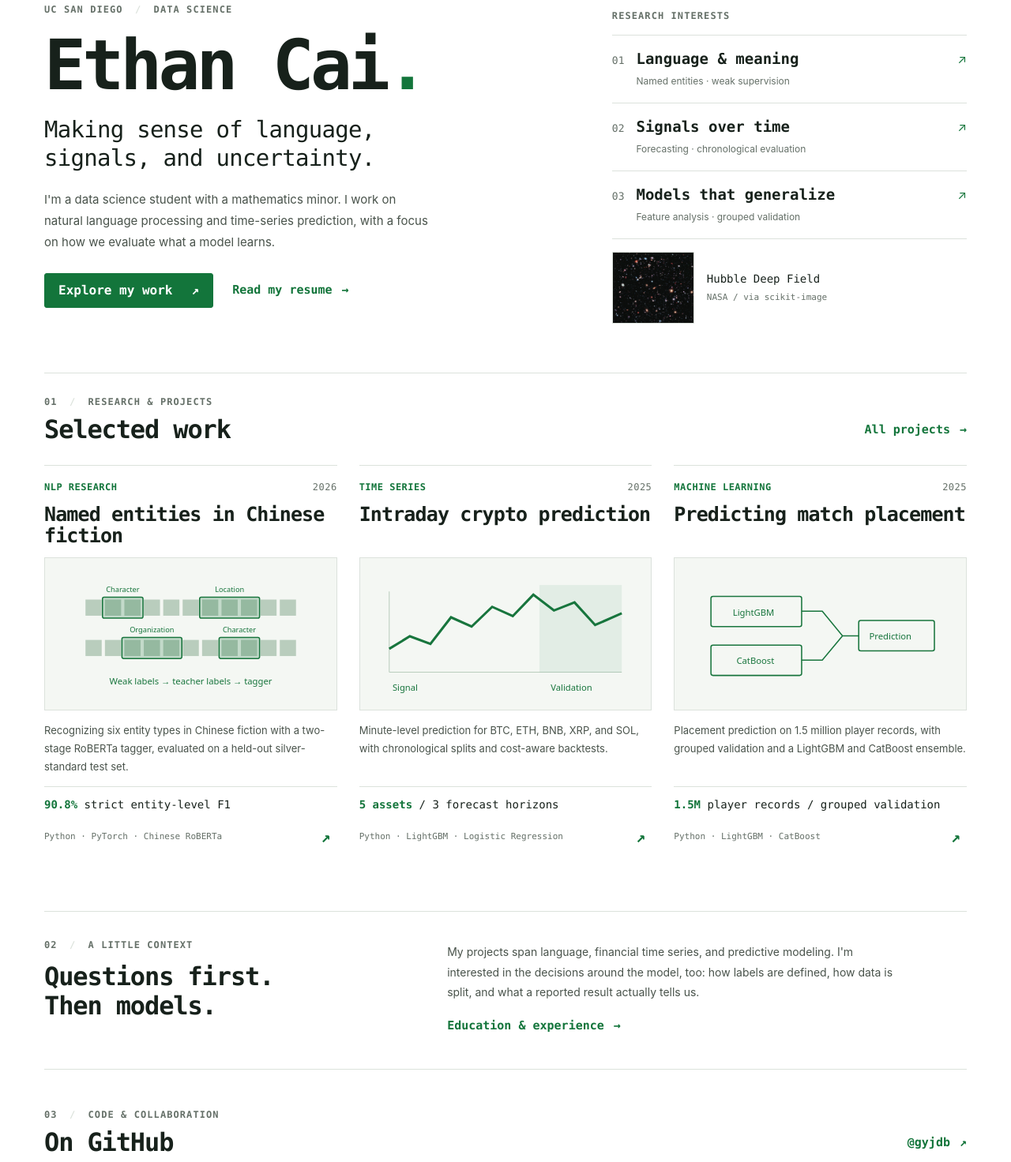
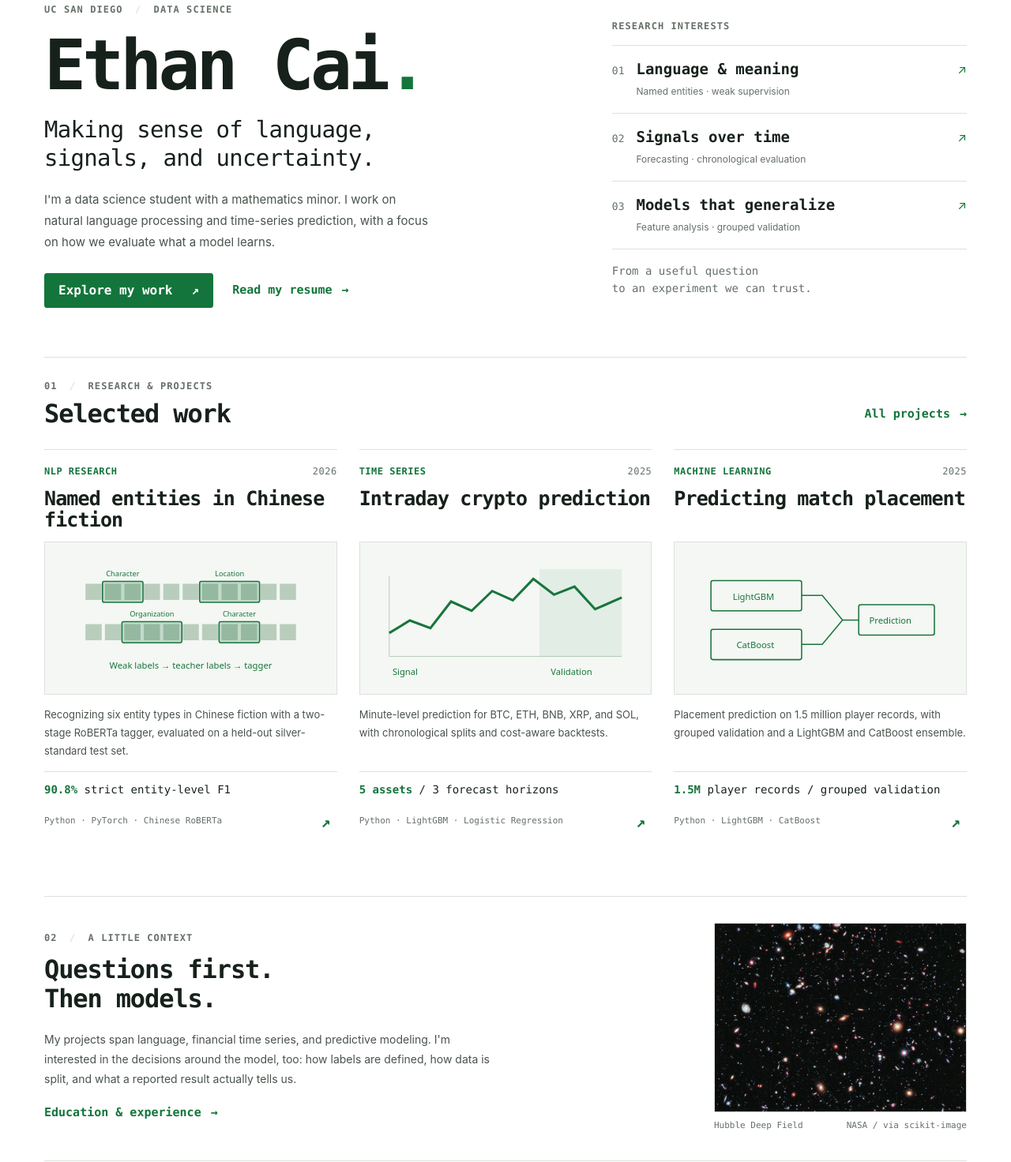
Before and after one commit to gyjdb/portfolio, a plain HTML site: page index.html in a window 1280 px wide. Shown: the part 148-1620 px from the top of the page at 79% size. Drawn offline with Linux system fonts and the light colour scheme; no server answers; a web font is replaced by a local one.

Commit message:
Integrate homepage photo into the about section

```diff
--- a/index.html
+++ b/index.html
@@ -32,10 +32,7 @@
         <a href="projects/#ner"><span class="focus-number">01</span><span><strong>Language &amp; meaning</strong><small>Named entities · weak supervision</small></span><span aria-hidden="true">↗</span></a>
         <a href="projects/#crypto"><span class="focus-number">02</span><span><strong>Signals over time</strong><small>Forecasting · chronological evaluation</small></span><span aria-hidden="true">↗</span></a>
         <a href="projects/#pubg"><span class="focus-number">03</span><span><strong>Models that generalize</strong><small>Feature analysis · grouped validation</small></span><span aria-hidden="true">↗</span></a>
-        <figure class="focus-photo">
-          <img src="images/hubble-deep-field.jpg" width="1000" height="872" alt="A Hubble deep-field photograph showing many distant galaxies scattered across a dark sky.">
-          <figcaption>Hubble Deep Field<span>NASA / via scikit-image</span></figcaption>
-        </figure>
+        <p class="focus-note">From a useful question<br>to an experiment we can trust.</p>
       </aside>
     </section>
 
@@ -49,8 +46,15 @@
     </section>
 
     <section class="about-strip" aria-labelledby="about-heading">
-      <div><p class="eyebrow">02 <span aria-hidden="true">/</span> A little context</p><h2 id="about-heading">Questions first. <br>Then models.</h2></div>
-      <div class="about-copy"><p>My projects span language, financial time series, and predictive modeling. I'm interested in the decisions around the model, too: how labels are defined, how data is split, and what a reported result actually tells us.</p><a class="text-link" href="resume/">Education &amp; experience <span aria-hidden="true">→</span></a></div>
+      <div class="about-copy">
+        <p class="eyebrow">02 <span aria-hidden="true">/</span> A little context</p>
+        <h2 id="about-heading">Questions first. <br>Then models.</h2>
+        <p>My projects span language, financial time series, and predictive modeling. I'm interested in the decisions around the model, too: how labels are defined, how data is split, and what a reported result actually tells us.</p><a class="text-link" href="resume/">Education &amp; experience <span aria-hidden="true">→</span></a>
+      </div>
+      <figure class="about-photo">
+        <img src="images/hubble-deep-field.jpg" width="1000" height="872" loading="lazy" alt="A Hubble deep-field photograph showing many distant galaxies scattered across a dark sky.">
+        <figcaption><span>Hubble Deep Field</span><span>NASA / via scikit-image</span></figcaption>
+      </figure>
     </section>
 
     <section class="github-profile" aria-labelledby="github-heading">
--- a/style.css
+++ b/style.css
@@ -70,10 +70,7 @@ img { max-width: 100%; display: block; height: auto; }
 .research-focus strong { display: block; font: 600 19px/1.25 var(--mono); }
 .research-focus small { display: block; margin-top: 6px; font: 12px/1.6 var(--sans); color: var(--muted); }
 .research-focus a:hover strong { color: var(--accent); }
-.focus-photo { display: flex; align-items: center; gap: 16px; border-top: 1px solid var(--line); padding-top: 16px; }
-.focus-photo img { width: 104px; flex: 0 0 104px; height: auto; border: 1px solid var(--line); }
-.focus-photo figcaption { font: 14px/1.5 var(--mono); color: var(--ink); }
-.focus-photo figcaption span { display: block; margin-top: 5px; font-size: 11px; color: var(--muted); }
+.focus-note { font: 14px/1.6 var(--mono); border-top: 1px solid var(--line); padding-top: 16px; color: var(--muted); }
 .home-work,.github-profile { border-top: 1px solid var(--line); padding-top: 27px; }
 .section-heading { display: flex; align-items: flex-end; justify-content: space-between; gap: 20px; margin-bottom: 26px; }
 .section-heading h2 { margin-top: 8px; }
@@ -95,10 +92,14 @@ img { max-width: 100%; display: block; height: auto; }
 .project-placeholder .project-category,.project-placeholder .project-result { color: var(--muted); }
 .project-placeholder img { opacity: .65; }
 .loading-message,.empty-message,.status-message { grid-column: 1 / -1; font: 14px/1.7 var(--mono); color: var(--muted); padding: 18px 0; }
-.about-strip { margin: 40px 0 48px; padding: 33px 0 36px; border-block: 1px solid var(--line); display: grid; grid-template-columns: .85fr 1.3fr; gap: 80px; }
+.about-strip { margin: 40px 0 48px; padding: 33px 0 36px; border-block: 1px solid var(--line); display: grid; grid-template-columns: minmax(0,1.35fr) minmax(0,.8fr); align-items: center; gap: 72px; }
 .about-strip h2 { margin-top: 13px; font-size: 32px; }
 .about-copy { padding-top: 5px; max-width: 66ch; font-size: 14px; line-height: 1.8; }
+.about-copy > p:not(.eyebrow) { margin-top: 20px; }
 .about-copy .text-link { margin-top: 12px; }
+.about-photo { width: 100%; max-width: 320px; justify-self: end; }
+.about-photo img { width: 100%; aspect-ratio: 4 / 3; object-fit: cover; border: 1px solid var(--line); }
+.about-photo figcaption { display: flex; flex-wrap: wrap; justify-content: space-between; gap: 4px 14px; margin-top: 9px; font: 11px/1.5 var(--mono); color: var(--muted); }
 .github-profile { padding-top: 0; border-top: 0; }
 #profile-stats dl { display: grid; grid-template-columns: repeat(4,minmax(0,1fr)); border-block: 1px solid var(--line); }
 #profile-stats dl > div { padding: 18px 26px; border-left: 1px solid var(--line); }
@@ -198,6 +199,7 @@ form > .meta { margin-top: -10px; font: 12px var(--mono); }
   .hero-description { max-width: 58ch; }
   .research-focus { padding-top: 0; }
   .research-focus > a { padding: 14px 0; }
+  .focus-note { display: none; }
   .projects { grid-template-columns: repeat(2,minmax(0,1fr)); }
   .home-work .projects { grid-template-columns: 1fr; }
   .home-work .projects > article { grid-template-columns: minmax(0,1fr) minmax(0,1.1fr); grid-template-rows: auto auto auto auto auto; grid-row: auto; gap: 12px 22px; }
@@ -206,6 +208,7 @@ form > .meta { margin-top: -10px; font: 12px var(--mono); }
   .home-work .projects img { grid-column: 1; grid-row: 1 / span 5; align-self: center; aspect-ratio: 1; }
   .home-work .project-description,.home-work .project-result,.home-work .project-footer { grid-column: 2; }
   .about-strip { grid-template-columns: 1fr; gap: 22px; margin: 20px 0 35px; }
+  .about-photo { max-width: none; justify-self: start; }
   .about-strip h2 br { display: none; }
   .about-strip h2 br::after { content:' '; }
   .resume-section { grid-template-columns: 1fr; }
```
